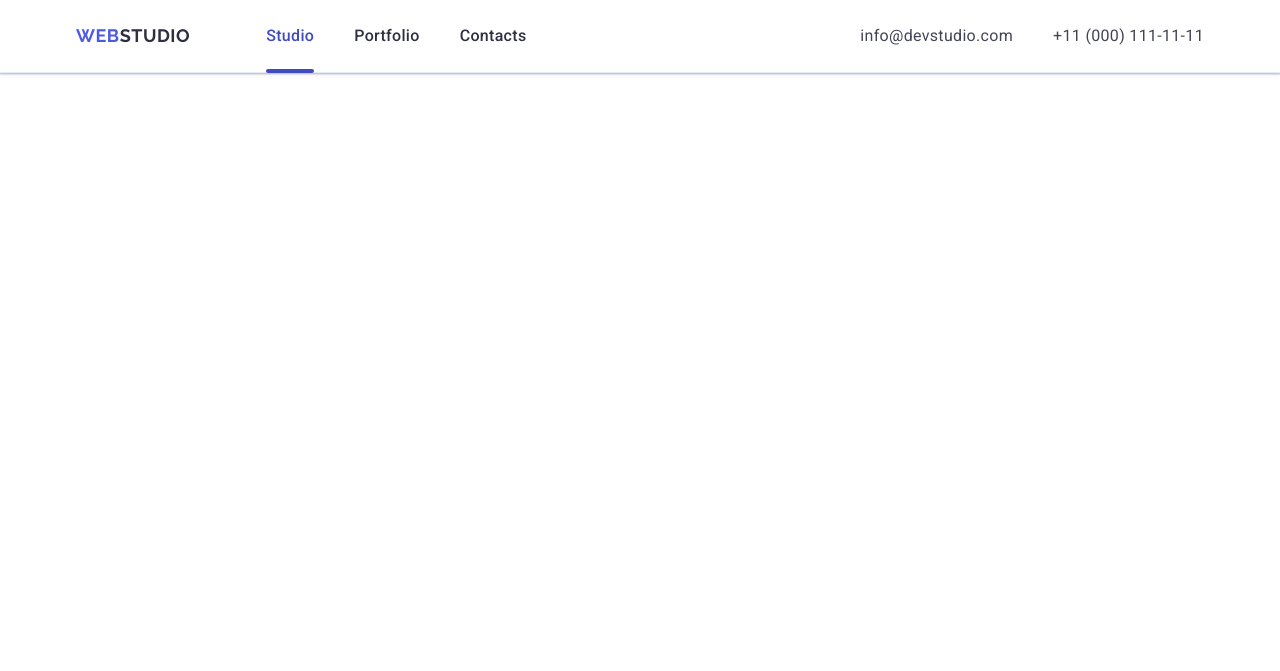
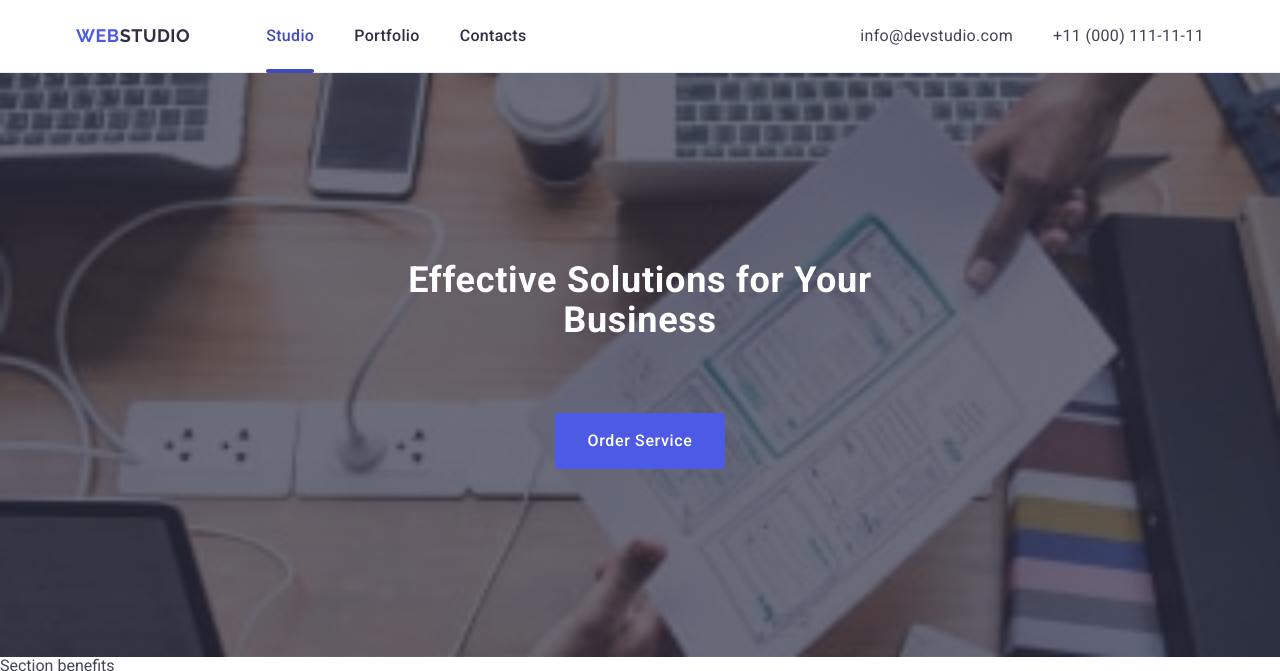
Before and after one commit to Nina-Blbt/goit-markup-hw-06, a plain HTML site: page index.html in a window 1280 px wide. Shown: the top 671 px of the page. Drawn offline with nearby package versions, Linux system fonts and the light colour scheme.

Commit message:
main page impl

```diff
--- a/css/styles.css
+++ b/css/styles.css
@@ -1,4 +1,5 @@
-.hidden {
+.hidden,
+.contacts {
   display: none;
 }
 body {
@@ -339,8 +340,8 @@ button {
 }
 
 .social-btns-list {
-    width: 40px;
-    height: 40px;
+  width: 40px;
+  height: 40px;
 }
 
 .social-btns-link {
@@ -358,7 +359,7 @@ button {
 }
 
 .social-btns-link:hover {
-  background-color: #31d0aa;;
+  background-color: #31d0aa;
 }
 
 .social-btns-link:focus {
@@ -368,7 +369,6 @@ button {
 .social-btns-icon {
   fill: #f4f4fd;
 }
-
 
 @media screen and (min-width: 768px) {
   .mobile-menu {
@@ -390,7 +390,86 @@ button {
 
   .mobile-menu-contacts-item {
   }
+}
 
+/*HERO*/
 
+.slogan-section {
+  background-color: #2e2f42;
+  margin: 0 auto;
+  padding: 188px 0;
+  max-width: 1440px;
+  background-image: linear-gradient(
+      to bottom,
+      rgba(46, 47, 66, 0.7),
+      rgba(46, 47, 66, 0.7)
+    ),
+    url(../images/people-office.jpg);
+  background-repeat: no-repeat;
+  background-position: center;
+  background-size: cover;
+}
+
+.title-text {
+  font-size: 56px;
+  line-height: 1.07;
+  letter-spacing: 0.02em;
+  color: #fff;
+  max-width: 496px;
+  text-align: center;
+  margin: 0 auto;
+  margin-bottom: 48px;
+}
+
+.title-button {
+  background-color: #4d5ae5;
+  cursor: pointer;
+  font-family: inherit;
+  font-weight: 500;
+  font-size: 16px;
+  line-height: 1.5;
+  letter-spacing: 0.04em;
+  color: #fff;
+  display: block;
+  min-width: 169px;
+  height: 56px;
+  border: none;
+  border-radius: 4px;
+  padding: 16px 32px;
+  margin: 0 auto;
+  transition: background-color 250ms cubic-bezier(0.4, 0, 0.2, 1);
+}
+
+.title-button:hover,
+.title-button:focus {
+  background-color: #404bbf;
+}
+
+@media screen and (min-width: 768px) {
+  .slogan-section {
+    background-color: #2e2f42;
+    margin: 0 auto;
+    padding: 188px 0;
+    max-width: 320;
+    background-image: linear-gradient(
+        to bottom,
+        rgba(46, 47, 66, 0.7),
+        rgba(46, 47, 66, 0.7)
+      ),
+      url(../images/hero-img.jpeg);
+    background-repeat: no-repeat;
+    background-position: center;
+    background-size: cover;
+  }
+
+  .title-text {
+    font-size: 36px;
+    line-height: 1.11;
+    letter-spacing: 0.02em;
+    color: #fff;
+    max-width: 496px;
+    text-align: center;
+    margin: 0 auto;
+    margin-bottom: 72px;
   }
 }
--- a/index.html
+++ b/index.html
@@ -59,7 +59,7 @@
         </button>
       </div>
 
-      <div class="mobile-menu is-open">
+      <div class="mobile-menu">
 
         <div class="container mobile-menu-container">
           <button type="button" class="mobile-menu-close">
@@ -84,7 +84,7 @@
           </nav>
 
           <div class="mobile-menu-contacts">
-            <address class="contacts">
+            <address>
               <ul class="mobile-menu-contacts-list">
                 <li class="mobile-menu-contacts-item">
                   <a class="contacts-link" href="mailto:info@devstudio.com"
@@ -139,14 +139,14 @@
     </header>
 
     <main>
-      <section class="slogan-section hidden">
+      <section class="slogan-section ">
         <div class="container container-slogan-section">
           <h1 class="title-text">Effective Solutions for Your Business</h1>
           <button class="title-button" type="button">Order Service</button>
         </div>
       </section>
 
-      <section class="section hidden">
+      <section class="section">
         Section benefits
         <div class="container">
           <h2 class="visually-hidden">ABOUT US</h2>
```
Also changed, not shown: images/hero-img.jpeg (added), images/hero-img.png (added), 2 other files.
